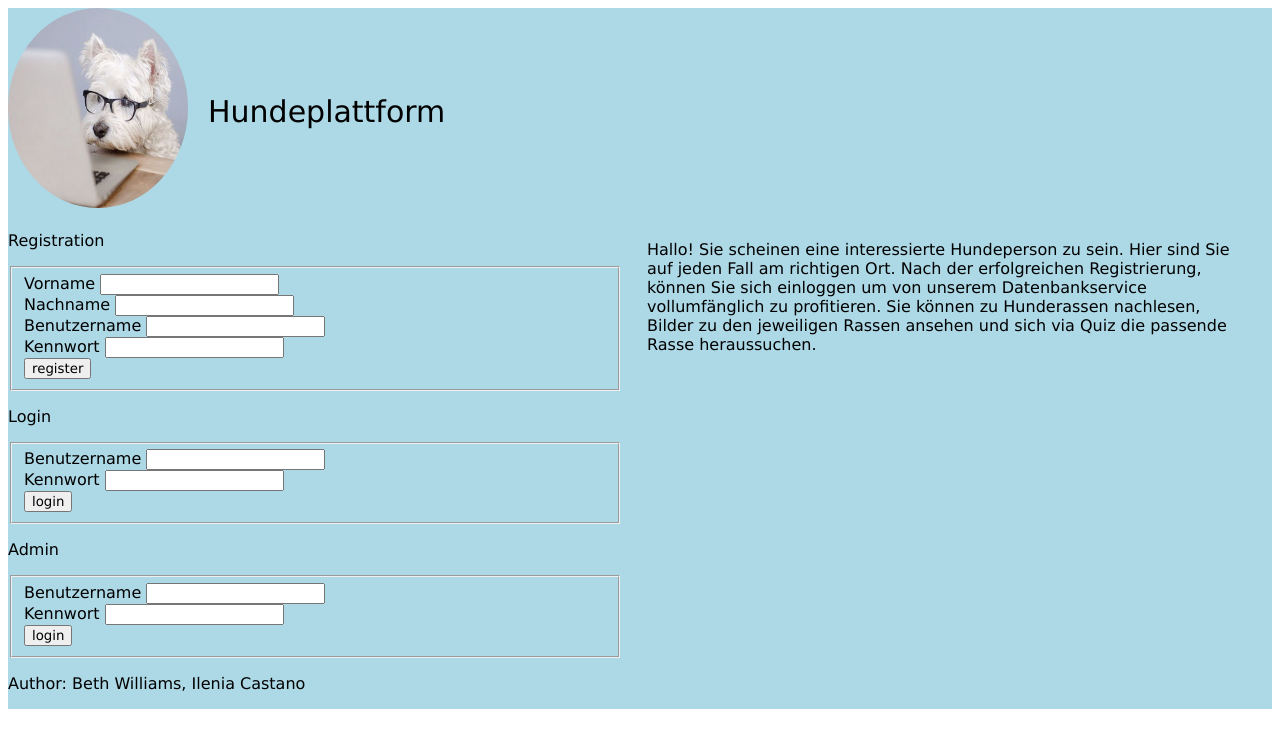
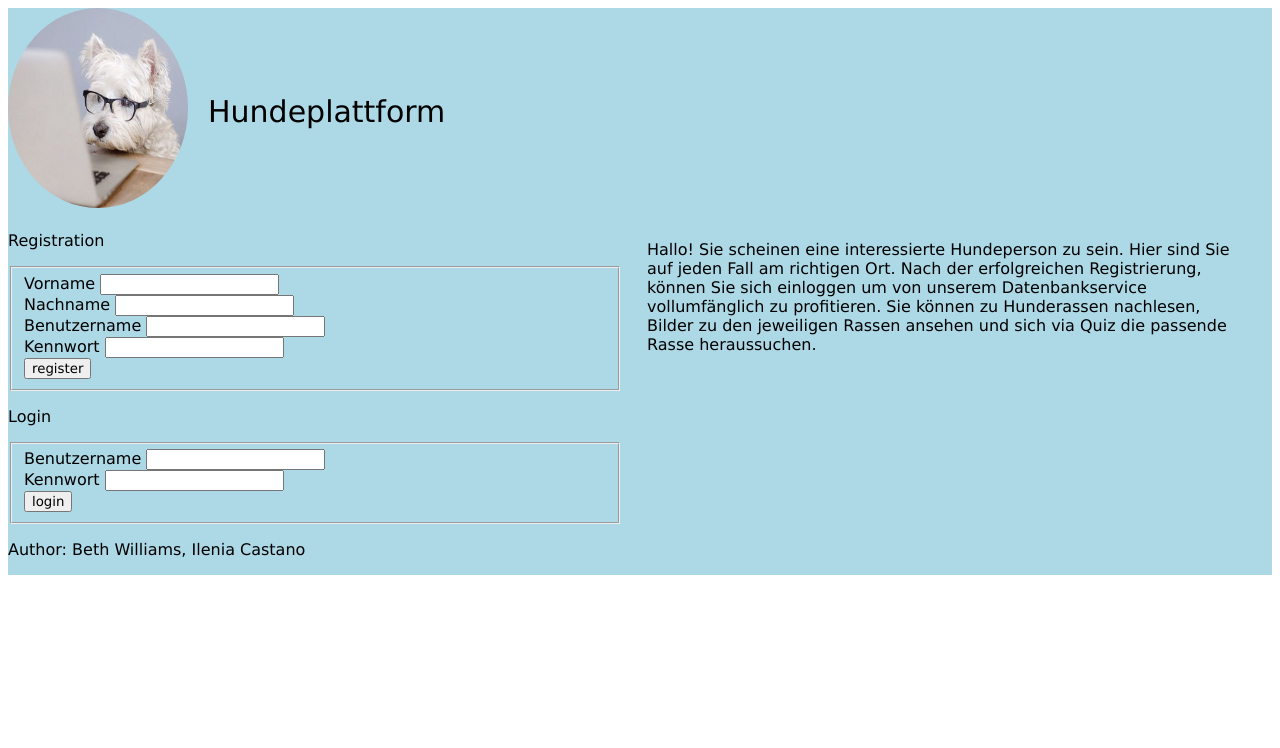
Before and after one commit to landetonwrongplanet/hundeplattform, a PHP site: page / in a window 1280 px wide. Shown: the top 748 px of the page. Run offline with PHP 8.4, Linux system fonts and the light colour scheme.

Commit message:
delete one login

```diff
--- a/index.php
+++ b/index.php
@@ -52,23 +52,6 @@
           </form>
         </div>
         </div>
-        <div class="login">
-        <div data-role="main">
-          <p>Admin</p>
-          <form data-ajax="false" id="loginformular" method="post"
-              action="index.php#login">
-              <div data-role="fieldcontain">
-                <fieldset>
-                  <label for="username">Benutzername</label>
-                  <input type="text" name="username" id="username" focus><br>
-                  <label for="password">Kennwort</label>
-                  <input type="password" name="password" id="password"><br>
-                  <input type="submit" value="login">
-                </fieldset>
-              </div>
-          </form>
-        </div>
-        </div>
     </div>
     <div class="intro">
       <p class="landingtext">
```
Also changed, not shown: 1 other file.
